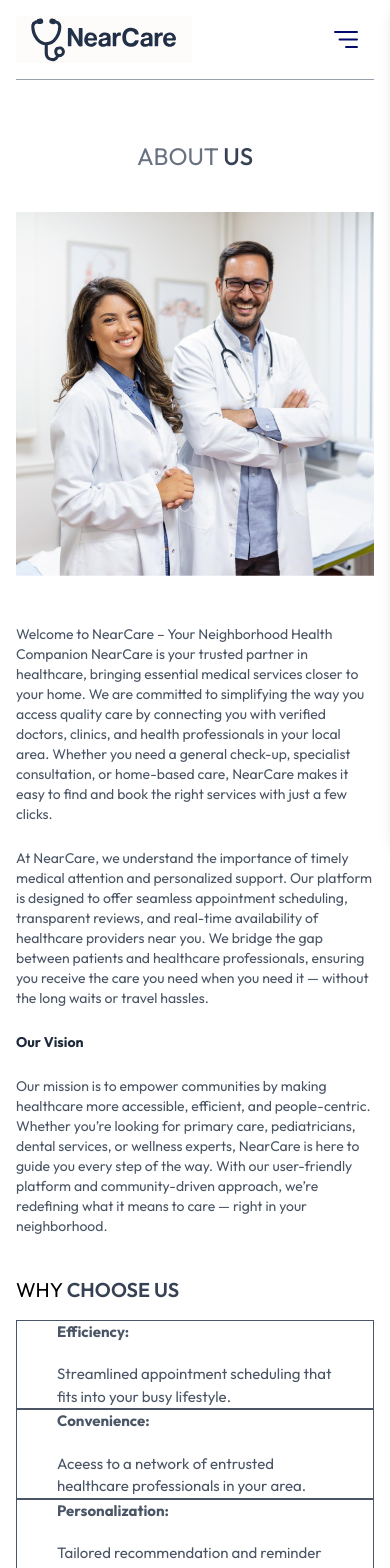
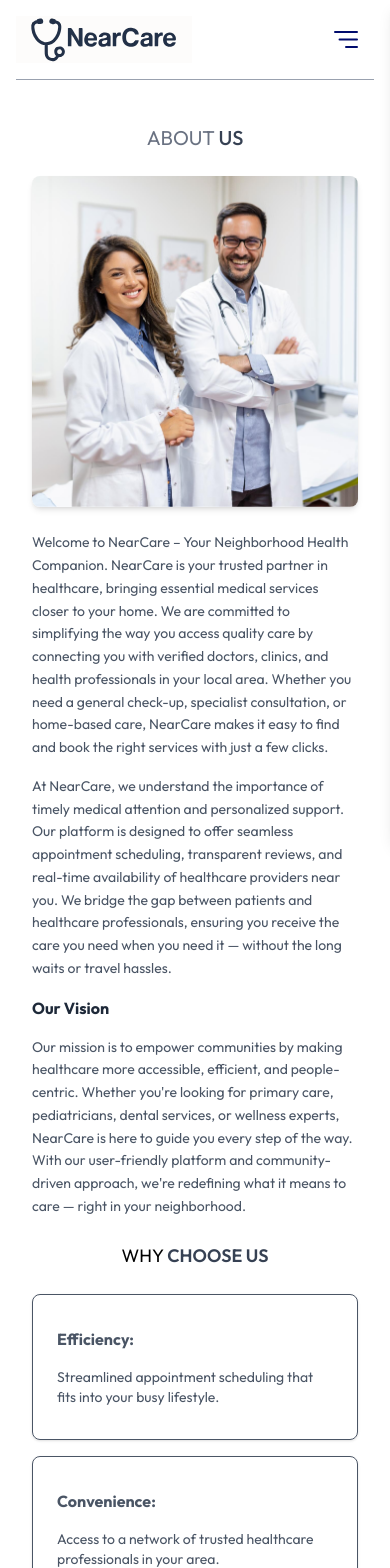
Before and after one commit to ZafarByte/NearCare, a React (Vite) app in the folder frontend/: page /about in a window 390 px wide. Shown: the top 1568 px of the page. Built offline with nearby package versions, Linux system fonts and the light colour scheme; no server answers.

Commit message:
Improve About page layout and responsiveness
Refactored the About page with enhanced responsive design, updated spacing, and improved visual styling for better readability and user experience. Fixed typos and adjusted text sizes for consistency across devices.

```diff
--- a/frontend/src/pages/About.jsx
+++ b/frontend/src/pages/About.jsx
@@ -3,41 +3,40 @@ import { assets } from '../assets/assets'
 
 const About = () => {
   return (
-    <div>
-      <div className='text-center text-2xl pt-10 text-gray-500 '>
-        <p >ABOUT <span className='text-gray-700 font-medium'>US</span></p>
+    <div className='px-4 md:px-0'>
+      <div className='text-center text-xl md:text-2xl pt-6 md:pt-10 text-gray-500'>
+        <p>ABOUT <span className='text-gray-700 font-medium'>US</span></p>
       </div>
-      <div className='my-10 flex flex-col md:flex-row gap-12 '>
-        <img className='w-full md:max-w-[360px]' src={assets.about_image} alt="" />
-        <div className='flex flex-col justify-center gap-6 w md:w-2/4 text-sm text-gray-600'>
+      <div className='my-6 md:my-10 flex flex-col md:flex-row gap-6 md:gap-12'>
+        <img className='w-full md:w-[360px] h-auto rounded-lg shadow-md object-cover object-center' src={assets.about_image} alt="About NearCare" />
+        <div className='flex flex-col justify-center gap-4 md:gap-6 md:w-2/4 text-sm md:text-base text-gray-600 leading-relaxed'>
           <p>
-            Welcome to NearCare – Your Neighborhood Health Companion
-            NearCare is your trusted partner in healthcare, bringing essential medical services closer to your home. We are committed to simplifying the way you access quality care by connecting you with verified doctors, clinics, and health professionals in your local area. Whether you need a general check-up, specialist consultation, or home-based care, NearCare makes it easy to find and book the right services with just a few clicks.
+            Welcome to NearCare – Your Neighborhood Health Companion. NearCare is your trusted partner in healthcare, bringing essential medical services closer to your home. We are committed to simplifying the way you access quality care by connecting you with verified doctors, clinics, and health professionals in your local area. Whether you need a general check-up, specialist consultation, or home-based care, NearCare makes it easy to find and book the right services with just a few clicks.
           </p>
           <p>
             At NearCare, we understand the importance of timely medical attention and personalized support. Our platform is designed to offer seamless appointment scheduling, transparent reviews, and real-time availability of healthcare providers near you. We bridge the gap between patients and healthcare professionals, ensuring you receive the care you need when you need it — without the long waits or travel hassles.
           </p>
-          <b className='text-gray-800'>Our Vision</b>
+          <b className='text-gray-800 text-base'>Our Vision</b>
           <p>
-            Our mission is to empower communities by making healthcare more accessible, efficient, and people-centric. Whether you’re looking for primary care, pediatricians, dental services, or wellness experts, NearCare is here to guide you every step of the way. With our user-friendly platform and community-driven approach, we’re redefining what it means to care — right in your neighborhood.
+            Our mission is to empower communities by making healthcare more accessible, efficient, and people-centric. Whether you're looking for primary care, pediatricians, dental services, or wellness experts, NearCare is here to guide you every step of the way. With our user-friendly platform and community-driven approach, we're redefining what it means to care — right in your neighborhood.
           </p>
         </div>
       </div>
-      <div className='text-xl my-4'>
+      <div className='text-lg md:text-xl my-6 md:my-4 text-center md:text-left'>
         <p>WHY <span className='text-gray-700 font-semibold'>CHOOSE US</span></p>
       </div>
-      <div className='flex flex-col md:flex-row mb-20'>
-        <div className='border px-10 md:px-16 sm:py-16 flex flex-col gap-5 text-[15px] hover:bg-[#0f172a] hover:text-white transition-all duration-300 text-gray-600 cursor-pointer'>
-          <b>Efficiency:</b>
+      <div className='flex flex-col md:flex-row mb-12 md:mb-20 gap-4 md:gap-0'>
+        <div className='border px-6 md:px-16 py-8 md:py-16 flex flex-col gap-4 md:gap-5 text-sm md:text-[15px] hover:bg-[#0f172a] hover:text-white transition-all duration-300 text-gray-600 cursor-pointer rounded-lg md:rounded-none shadow-sm'>
+          <b className='text-base md:text-[15px]'>Efficiency:</b>
           <p>Streamlined appointment scheduling that fits into your busy lifestyle.</p>
         </div>
-        <div className='border px-10 md:px-16 sm:py-16 flex flex-col gap-5 text-[15px] hover:bg-[#0f172a] hover:text-white transition-all duration-300 text-gray-600 cursor-pointer'>
-          <b>Convenience:</b>
-          <p>Aceess to a network of entrusted healthcare professionals in your area.</p>
+        <div className='border px-6 md:px-16 py-8 md:py-16 flex flex-col gap-4 md:gap-5 text-sm md:text-[15px] hover:bg-[#0f172a] hover:text-white transition-all duration-300 text-gray-600 cursor-pointer rounded-lg md:rounded-none shadow-sm'>
+          <b className='text-base md:text-[15px]'>Convenience:</b>
+          <p>Access to a network of trusted healthcare professionals in your area.</p>
         </div>
-        <div className='border px-10 md:px-16 sm:py-16 flex flex-col gap-5 text-[15px] hover:bg-[#0f172a] hover:text-white transition-all duration-300 text-gray-600 cursor-pointer'>
-          <b>Personalization:</b>
-          <p>Tailored recommendation and reminder to help you stay on top of your health.</p>
+        <div className='border px-6 md:px-16 py-8 md:py-16 flex flex-col gap-4 md:gap-5 text-sm md:text-[15px] hover:bg-[#0f172a] hover:text-white transition-all duration-300 text-gray-600 cursor-pointer rounded-lg md:rounded-none shadow-sm'>
+          <b className='text-base md:text-[15px]'>Personalization:</b>
+          <p>Tailored recommendations and reminders to help you stay on top of your health.</p>
         </div>
       </div>
     </div>
```
